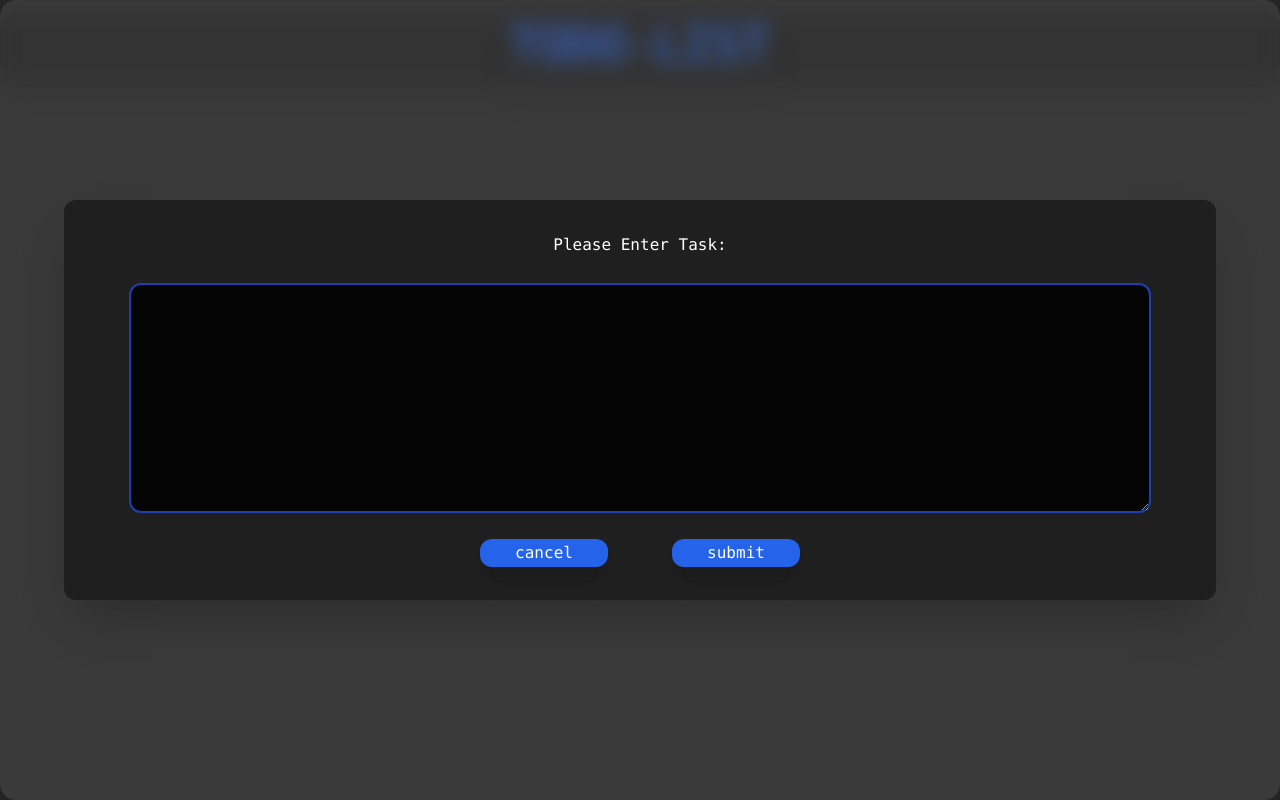
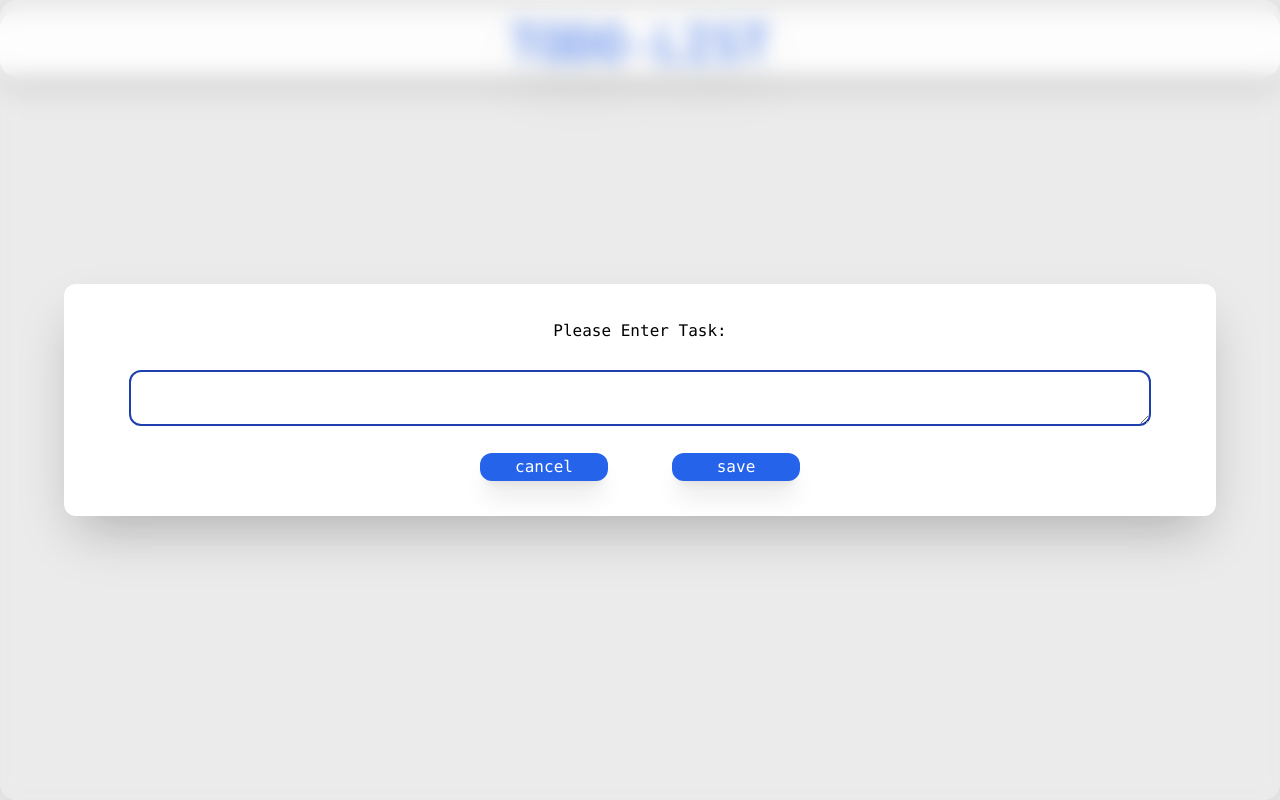
Before and after one commit to sz0320-bit/todoReact, a React (Vite) app in the folder todo-list/: page / in a window 1280 px wide. Both pictures are taken after a click on the button 1212 px from the left and 732 px from the top of the page. Built offline with nearby package versions, Linux system fonts and the light colour scheme.

Commit message:
made the edit and add window a seperate componenent and set up the dark and light mode profiles

```diff
--- a/todo-list/src/components/SubmitTask.jsx
+++ b/todo-list/src/components/SubmitTask.jsx
@@ -13,16 +13,14 @@ const SubmitTask = ({ onSubmit , showState}) => {
     }
 
     const cancelText = () => {
-        let thisRef = ref.current;
-        thisRef.value = '';
         showState(false);
     }
 
     return (
         <div className={"h-[100%] left-0 top-0 justify-center items-center w-screen fixed flex-col flex glass "}>
-        <form onSubmit={newTask} className={'flex font-mono flex-col center w-[90%] h-[25em] shadow-2xl  justify-evenly items-center primary rounded-xl p-2 '}>
+        <form onSubmit={newTask} className={'flex font-mono  gap-5 flex-col center w-[90%] py-5 h-fit shadow-2xl  justify-evenly items-center primary rounded-xl p-2 '}>
             <h2 className={"text-white"}>Please Enter Task:</h2>
-            <textarea id="mainentry"  className={'font-mono h-[60%] text-top text-white text-xl bg-[rgba(0,0,0,0.85)] border-2 border-blue-800 rounded-xl p-3  w-[90%]'} ref={ref} onChange={(e) => setText(e.target.value)}/>
+            <textarea id="mainentry"  className={'font-mono h-[60%] text-top text-white text-xl bg-black border-2 border-blue-800 rounded-xl p-3  w-[90%]'} ref={ref} onChange={(e) => setText(e.target.value)}/>
             <div className={"flex flex-row gap-16"}>
                 <input type="button" onClick={cancelText} value="cancel" className={'px-7 font-mono py-0.5 bg-blue-600 w-32 text-white text-center  h-fit px-2 rounded-xl shadow-xl'} id="mainsubmit"/>
                 <input type="submit" value="submit" className={'px-7 font-mono py-0.5 bg-blue-600 w-32 text-white  h-fit px-2 rounded-xl shadow-xl'} id="mainsubmit"/>
--- a/todo-list/src/components/task.jsx
+++ b/todo-list/src/components/task.jsx
@@ -1,5 +1,5 @@
 import {useRef, useEffect, useState} from 'react';
-import EditWindow from "./EditWindow";
+import Window from "./window";
 const Task = ({task,onDelete,onEdit}) => {
 
     const [text, setText] = useState(task.text);
@@ -16,11 +16,11 @@ const Task = ({task,onDelete,onEdit}) => {
 
     return (
         <>
-            { show && <EditWindow onSubmit={editTask} initial={task.text} showState={showState}/>}
+            { show && <Window onSubmit={editTask} initial={task.text} showState={showState} title={"Edit Task"}/>}
         <div className="h-fit p-3 flex gap-3 flex-col mt-6 primary rounded-xl shadow-xl">
 
             <div className="unline" id="line" >
-                <input  type="text" maxLength={15} className=" w-[100%] text-center text-white h-fit shadow-none bg-transparent overflow-y-auto break-words font-mono text-xl pointer-events-none" readOnly   value={text} onChange={(e) => setText(e.target.value)}/>
+                <input  type="text" maxLength={15} className=" w-[100%] text-center textColor  h-fit shadow-none bg-transparent overflow-y-auto break-words font-mono text-xl pointer-events-none" readOnly   value={text} onChange={(e) => setText(e.target.value)}/>
             </div>
             <div className="flex justify-center gap-5" >
                 <input type="button" value="edit" className=" px-7 font-mono py-0.5 bg-blue-600 w-32 text-white border-blue-800 h-fit px-2 rounded-xl shadow-xl" onClick={() => setShow(true)}/>
--- a/todo-list/src/components/tasks.jsx
+++ b/todo-list/src/components/tasks.jsx
@@ -1,6 +1,6 @@
 import {Task} from "./task";
 import {useEffect, useState, useRef} from "react";
-import SubmitTask from "./SubmitTask";
+import Window from "./window";
 import AddTask from "./AddTask";
 let tasks = JSON.parse(localStorage.getItem('items')) || [];
 
@@ -58,7 +58,7 @@ const [show, setShow] = useState(false);
 
     return (
         <>
-            {show && <SubmitTask onSubmit={addTask} showState={showState}/>}
+            {show && <Window onSubmit={addTask} showState={showState} initial={''} title={"Please Enter Task"}/>}
             <div className="displaybox ">
                 <div id={'entrypoint'}>
                     {
--- /dev/null
+++ b/todo-list/src/components/window.jsx
@@ -0,0 +1,35 @@
+
+
+    import {useRef, useState} from "react";
+
+    const Window = ({ onSubmit , showState, initial, title}) => {
+        const [text, setText] = useState(initial);
+        const ref = useRef(null);
+
+        const newTask = (e) => {
+            let thisRef = ref.current;
+            e.preventDefault();
+            onSubmit(text);
+            thisRef.value = '';
+            showState(false);
+        }
+
+        const cancelText = () => {
+            showState(false);
+        }
+
+        return (
+            <div className={"h-[100%] left-0 top-0 justify-center  items-center w-screen fixed flex-col flex glass "}>
+                <form onSubmit={newTask} className={'flex font-mono primary flex-col center w-[90%] h-fit gap-5 py-7 shadow-2xl  justify-evenly items-center  rounded-xl p-2 '}>
+                    <h2 className={"textColor"} >{title}:</h2>
+                    <textarea id="mainentry" value={text} maxLength={24}  className={'font-mono bg-transparent h-[32%] text-top text-xl border-2 overflow-auto border-blue-800  textColor rounded-xl p-3  w-[90%]'} ref={ref} onChange={(e) => setText(e.target.value)}/>
+                    <div className={"flex flex-row gap-16"}>
+                        <input type="button" onClick={cancelText} value="cancel" className={'px-7 font-mono py-0.5 bg-blue-600 w-32 text-white text-center  h-fit px-2 rounded-xl shadow-xl'} id="mainsubmit"/>
+                        <input type="submit" value="save" className={'px-7 font-mono py-0.5 bg-blue-600 w-32 text-white  h-fit px-2 rounded-xl shadow-xl'} id="mainsubmit"/>
+                    </div>
+                </form>
+            </div>
+        )
+    }
+
+    export default Window;
--- a/todo-list/src/main.css
+++ b/todo-list/src/main.css
@@ -3,14 +3,19 @@
 @tailwind utilities;
 
 .primary{
-    @apply bg-[#1f1f1f];
+    @apply bg-white dark:bg-[#1f1f1f];
 }
-
+.secondary{
+    @apply bg-[rgba(0,0,0,0.08)] dark:bg-[rgba(0,0,0,0.85)];
+}
+.textColor{
+    @apply text-black dark:text-white;
+}
 *{
 
 }
 body{
-    background-color: rgba(0,0,0,0.85);
+    @apply secondary !important;
 }
 
 .glass{
--- a/todo-list/src/main.jsx
+++ b/todo-list/src/main.jsx
@@ -7,8 +7,9 @@ import {BodyBox} from './components/bodybox'
 
 ReactDOM.createRoot(document.getElementById('root')).render(
   <React.StrictMode>
-      <MainHead />
-      <BodyBox />
+
+        <MainHead />
+        <BodyBox />
 
   </React.StrictMode>
 )
```
